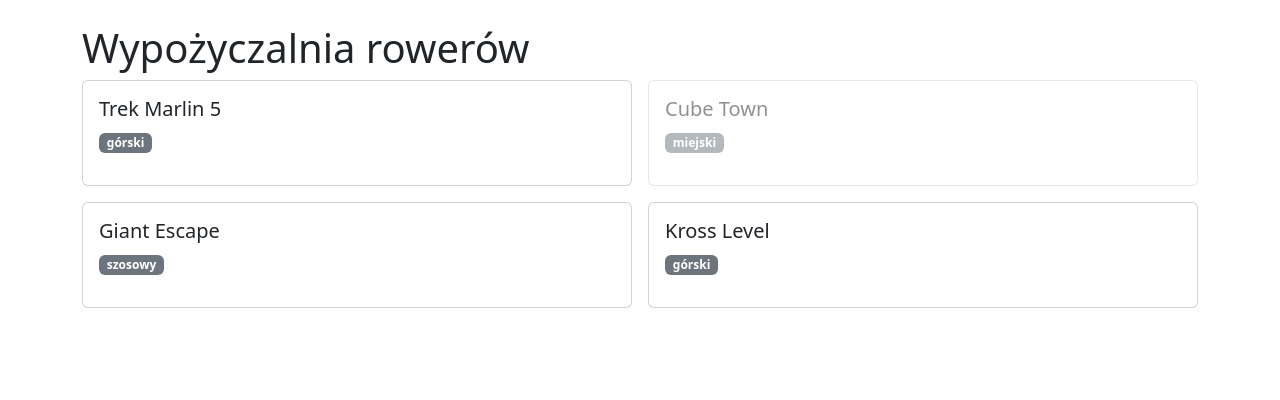
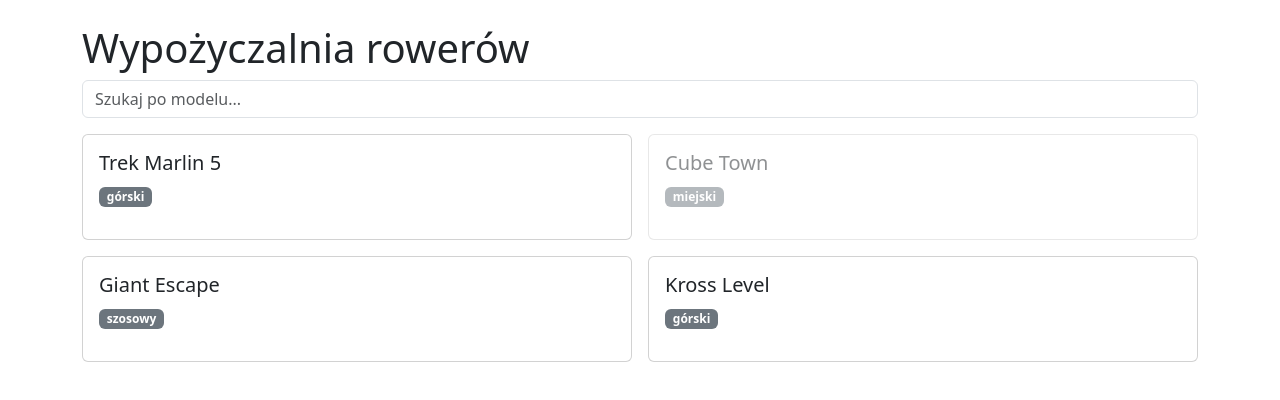
Before and after one commit to Cunny-Connoisseur/Webowe-zadania, a React (Vite) app: page / in a window 1280 px wide. Shown: the top 400 px of the page. Built offline with nearby package versions, Linux system fonts and the light colour scheme.

Commit message:
search bikes by model

```diff
--- a/src/App.jsx
+++ b/src/App.jsx
@@ -12,6 +12,7 @@ export default function App() {
   const [bikes, setBikes] = useState([])
   const [isLoading, setIsLoading] = useState(true)
   const [error, setError] = useState(null)
+  const [search, setSearch] = useState('')
 
   useEffect(() => {
     let active = true
@@ -23,6 +24,9 @@ export default function App() {
 
     return () => { active = false }
   }, [])
+
+  const query = search.toLowerCase()
+  const visible = bikes.filter(bike => bike.model.toLowerCase().includes(query))
 
   if(isLoading) return (
     <div className="container mt-4">
@@ -47,8 +51,14 @@ export default function App() {
     <div className="container mt-4">
       <h1>Wypożyczalnia rowerów</h1>
 
+      <input type="text" className="form-control mb-3" placeholder="Szukaj po modelu..." value={search} onChange={event => setSearch(event.target.value)} />
+
+      {visible.length === 0 && (
+        <div className="alert alert-secondary">Brak wyników</div>
+      )}
+
       <div className="row g-3">
-        {bikes.map(bike => (
+        {visible.map(bike => (
           <div key={bike.id} className="col-12 col-md-6">
             <div className={`card h-100${bike.available ? '' : ' opacity-50'}`}>
               <div className="card-body">
```
